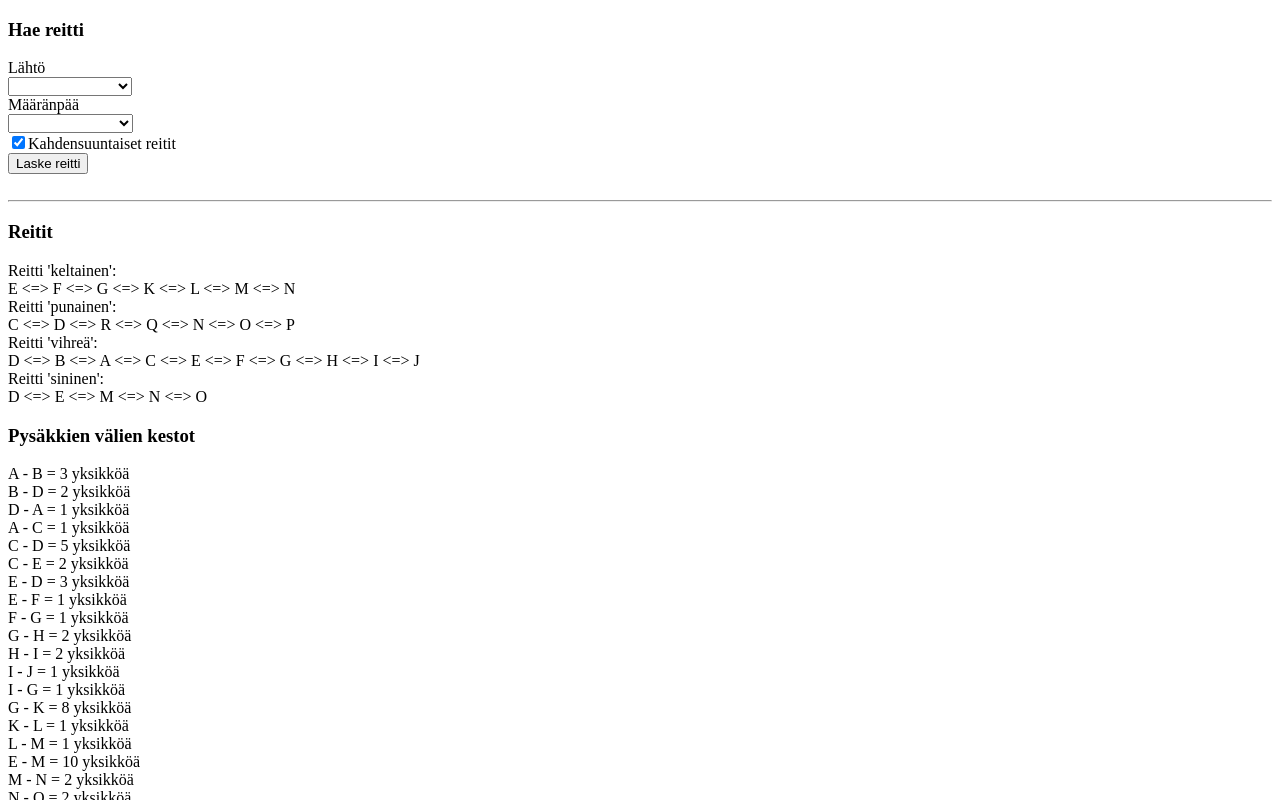
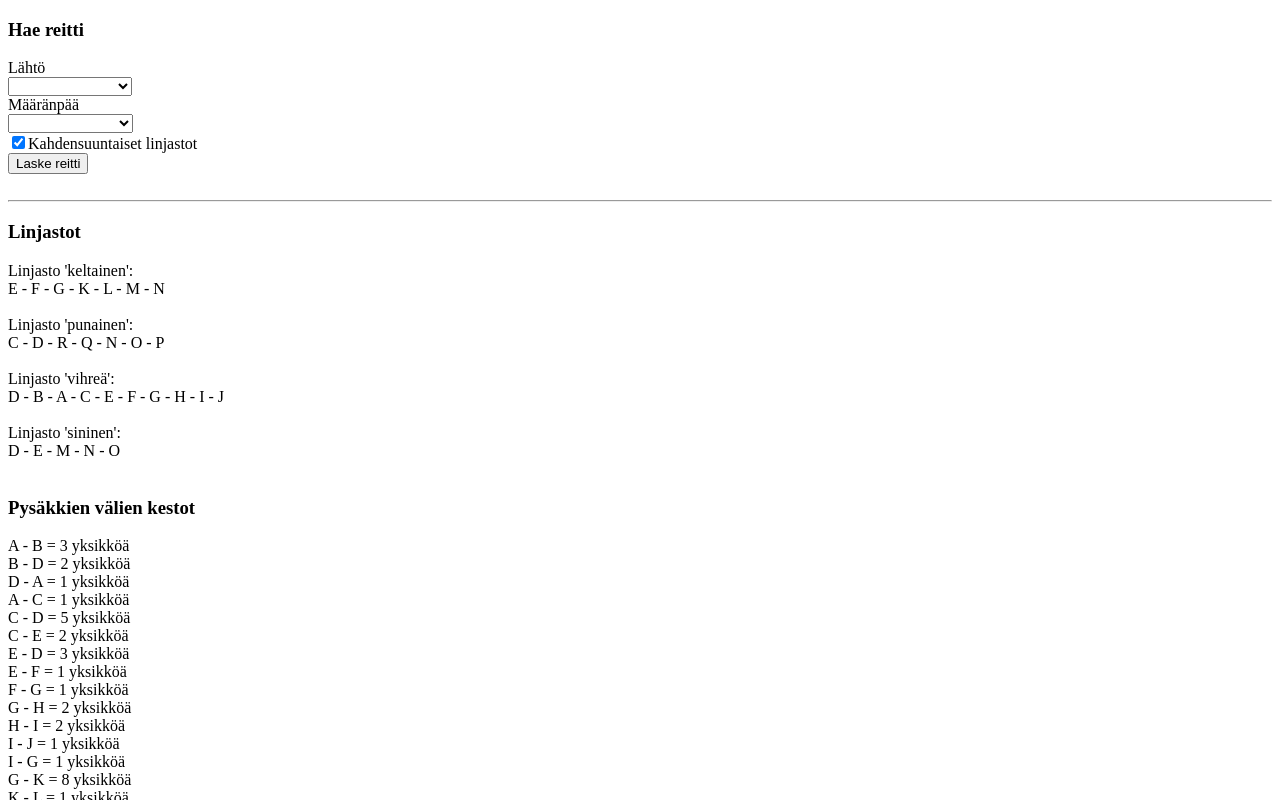
Before and after one commit to enderi/feikkiopas, a Vue app: page / in a window 1280 px wide. Shown: the top 800 px of the page. Built offline with nearby package versions, Linux system fonts and the light colour scheme.

Commit message:
Clean up and stuff

```diff
--- a/src/App.vue
+++ b/src/App.vue
@@ -1,62 +1,31 @@
 <template>
   <div class="home">
-    <div>
-      <h3>Hae reitti</h3>
-      <form v-on:submit.prevent="calculateRoute">
-        <label for="fromStop">Lähtö</label><br/>
-        <select v-model="fromStop" id="fromStop">
-          <option disabled value>Mistä lähdetään?</option>
-          <option v-for="stop in busStops" v-bind:key="stop.name">{{stop.name}}</option>
-        </select>
-        <br/>
-        <label for="toStop">Määränpää</label><br/>
-        <select v-model="toStop" id="toStop">
-          <option disabled value>Minne mennään?</option>
-          <option v-for="stop in busStops" v-bind:key="stop.name">{{stop.name}}</option>
-        </select>
-        <br/>
-        <input type="checkbox" id="biDirectionalCheckbox" value="Kahdensuuntaiset reitit" v-model="useBiDirectionalLines">
-        <label for="biDirectionalCheckbox">Kahdensuuntaiset reitit</label><br>
-        <input type="submit" value="Laske reitti"/>
-      </form>
-    </div>
+    <search-route-form :busStops="busLineManager.getBusStops()" @search="calculateRoute"></search-route-form>
     <br/>
-
     <show-route-not-found v-if="routeNotFound" v-bind:route="routeNotFound"></show-route-not-found>
     <show-route v-if="foundRoute" v-bind:route="foundRoute"></show-route>
 
     <hr>
-    <list-bus-lines v-bind:busLines="busLines" v-bind:biDirectional="useBiDirectionalLines"></list-bus-lines>
-    <list-bus-stop-travel-times v-bind:roads="roads"></list-bus-stop-travel-times>
+    <list-bus-lines v-bind:busLines="busLineManager.getBusLines()"></list-bus-lines>
+    <list-bus-stop-travel-times v-bind:roads="busLineManager.getRoads()"></list-bus-stop-travel-times>
 
   </div>
 
 </template>
 
 <script>
-  import ReittiData from './data/reittiopas.json'
-  import BusLineManager from './services/bus-line-manager'
+  import busLineManager from './store'
+
+  import SearchRouteForm from './components/search-route-form'
   import ShowRoute from './components/show-route'
   import ListBusLines from './components/list-bus-lines'
   import ListBusStopTravelTimes from "./components/list-bus-stop-travel-times"
   import ShowRouteNotFound from "./components/show-route-not-found";
-  const busLineManager = new BusLineManager()
 
-  // initializing with given data set
-  ReittiData.pysakit.forEach(pysakki => {
-    busLineManager.addBusStop(pysakki)
-  })
-
-  ReittiData.tiet.forEach(tie => {
-    busLineManager.addRoadBetweenStops(tie.mista, tie.mihin, tie.kesto)
-  })
-
-  Object.keys(ReittiData.linjastot).forEach(linjastoNimi =>{
-    busLineManager.addBusLine(linjastoNimi,  ReittiData.linjastot[linjastoNimi])
-  })
   export default {
     name: "Home",
     components: {
+      SearchRouteForm,
       ShowRouteNotFound,
       ListBusStopTravelTimes,
       ShowRoute,
@@ -64,40 +33,24 @@
     },
     data() {
       return {
-        busStops: busLineManager.getBusStops(),
-        roads: busLineManager.getRoads(),
-        busLines: busLineManager.getBusLines(),
-        distancesObj: null,
-        fromStop: null,
-        toStop: null,
-        useBiDirectionalLines: true,
+        busLineManager,
         foundRoute: null,
         routeNotFound: null
       };
     },
-    mounted() {
-      const distances = {}
-      this.roads.forEach(road => {
-        distances[road.from.name] = distances[road.from.name] || {}
-        distances[road.to.name] = distances[road.to.name] || {}
-        distances[road.from.name][road.to.name] = road.travelTime
-        distances[road.to.name][road.from.name] = road.travelTime
-      })
-      this.distancesObj = distances
-    },
     methods: {
-      calculateRoute() {
-        if (this.fromStop === this.toStop) {
+      calculateRoute(formData) {
+        if (formData.fromStop === formData.toStop) {
           return
         }
         this.routeNotFound = null
         this.foundRoute = null
         try {
-          const solver = busLineManager.getRouteSolver(this.useBiDirectionalLines)
+          const solver = busLineManager.getRouteSolver(formData.useBiDirectionalLines)
 
           const route = solver.findShortestPathBetween(
-                  this.fromStop,
-                  this.toStop
+                  formData.fromStop,
+                  formData.toStop
           );
 
           this.foundRoute = route.getAsSimpleArray();
--- a/src/components/list-bus-lines.vue
+++ b/src/components/list-bus-lines.vue
@@ -1,18 +1,16 @@
 <template>
 <div>
-    <h3>Reitit</h3>
+    <h3>Linjastot</h3>
     <div v-for="(line, index) in busLines" v-bind:key="index">
-        <div>Reitti '{{line.name}}':</div>
+        <div>Linjasto '{{line.name}}':</div>
         <div>
                   <span v-for="(stop, index) in line.stops" v-bind:key="index">
                     {{stop.name}}
                       <span v-if="index < line.stops.length -1">
-                        <span v-if="!biDirectional">=></span>
-                        <span v-if="biDirectional">
-                            &lt;=>
-                        </span>
+                        <span> - </span>
                       </span>
                   </span>
+                  <br><br>
         </div>
     </div>
 </div>
@@ -21,6 +19,6 @@
 <script>
     export default {
         name: 'list-bus-lines',
-        props: ['busLines', 'biDirectional']
+        props: ['busLines']
     }
 </script>
--- /dev/null
+++ b/src/components/search-route-form.vue
@@ -0,0 +1,50 @@
+<template>
+  <div>
+    <h3>Hae reitti</h3>
+    <form v-on:submit.prevent="calculateRoute">
+      <label for="fromStop">Lähtö</label>
+      <br />
+      <select v-model="formData.fromStop" id="fromStop">
+        <option disabled value>Mistä lähdetään?</option>
+        <option v-for="stop in busStops" v-bind:key="stop.name">{{stop.name}}</option>
+      </select>
+      <br />
+      <label for="toStop">Määränpää</label>
+      <br />
+      <select v-model="formData.toStop" id="toStop">
+        <option disabled value>Minne mennään?</option>
+        <option v-for="stop in busStops" v-bind:key="stop.name">{{stop.name}}</option>
+      </select>
+      <br />
+      <input
+        type="checkbox"
+        id="biDirectionalCheckbox"
+        v-model="formData.useBiDirectionalLines"
+      />
+      <label for="biDirectionalCheckbox">Kahdensuuntaiset linjastot</label>
+      <br />
+      <input type="submit" value="Laske reitti" />
+    </form>
+  </div>
+</template>
+
+<script>
+export default {
+  name: "search-route-form",
+  props: ["busStops"],
+  data() {
+    return {
+      formData: {
+        fromStop: null,
+        toStop: null,
+        useBiDirectionalLines: true
+      }
+    };
+  },
+  methods: {
+    calculateRoute() {
+      this.$emit("search", this.formData);
+    }
+  }
+};
+</script>
--- /dev/null
+++ b/src/store.js
@@ -0,0 +1,19 @@
+import ReittiData from './data/reittiopas.json'
+import BusLineManager from "./services/bus-line-manager"
+
+const busLineManager = new BusLineManager()
+
+// initializing with given data set
+ReittiData.pysakit.forEach(pysakki => {
+  busLineManager.addBusStop(pysakki)
+})
+
+ReittiData.tiet.forEach(tie => {
+  busLineManager.addRoadBetweenStops(tie.mista, tie.mihin, tie.kesto)
+})
+
+Object.keys(ReittiData.linjastot).forEach(linjastoNimi =>{
+  busLineManager.addBusLine(linjastoNimi,  ReittiData.linjastot[linjastoNimi])
+})
+
+export default busLineManager
```
